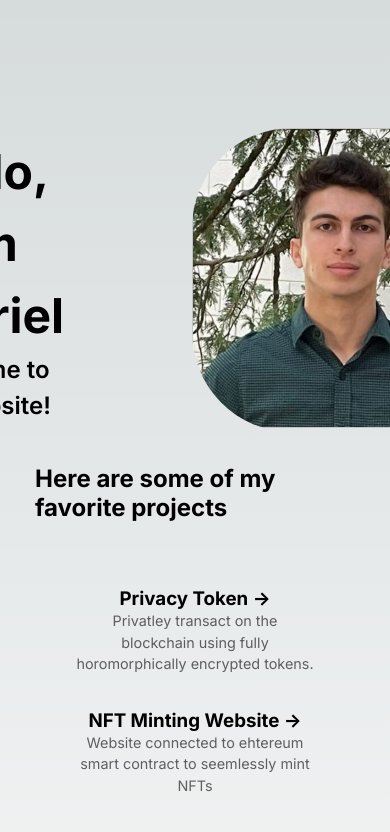
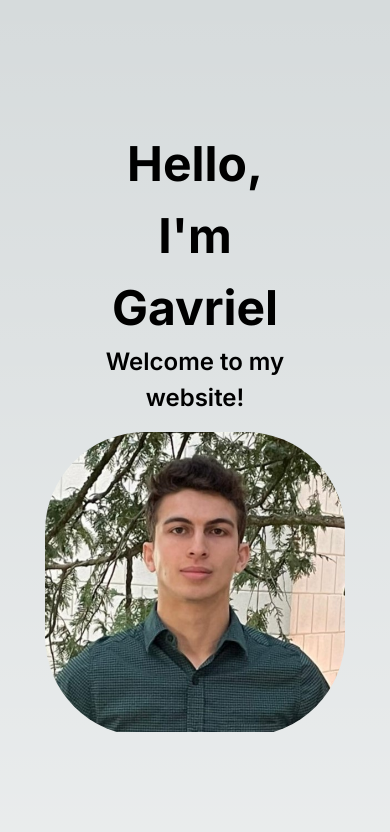
Before and after one commit to gwarren3210/prtfolio, a Next.js app: page / in a window 390 px wide. Shown: the top 832 px of the page. Built offline with nearby package versions, Linux system fonts and the light colour scheme.

Commit message:
mobile fix

```diff
--- a/src/app/layout.tsx
+++ b/src/app/layout.tsx
@@ -4,7 +4,7 @@ import { Inter } from 'next/font/google'
 const inter = Inter({ subsets: ['latin'] })
 
 export const metadata = {
-  title: 'Create Next App',
+  title: 'Gavriel Warren - Website',
   description: 'Generated by create next app',
 }
 
--- a/src/app/page.module.css
+++ b/src/app/page.module.css
@@ -1,7 +1,7 @@
 .main {
-  display: flex;
+/*   display: flex;
   flex-direction: column;
-  justify-content: space-between;
+  justify-content: space-evenly; */
   align-items: center;
   padding: 6rem;
   min-height: 100vh;
@@ -15,7 +15,7 @@
   align-items: center;
   gap: 1rem;
   text-align: center;
-  margin-bottom: 2rem;
+  margin-bottom: 6rem;
   margin-top: 2rem;
 }
 
@@ -25,12 +25,6 @@
   line-height: 1.5;
   max-width: 40ch;
   padding-right: 7rem;
-}
-
-.pfp {
-  border: 1px solid rgba(var(--card-border-rgb), 0.3);
-  background: rgba(var(--card-rgb), 0.1);
-  transition: border 200ms, background 200ms;
 }
 
 .description {
@@ -134,6 +128,14 @@
     padding: 4rem;
   }
 
+  .hero {
+    flex-direction: column;
+  }
+
+  .hero_description {
+    padding-right: 0;
+  }
+
   .grid {
     grid-template-columns: 1fr;
     margin-bottom: 120px;
--- a/src/app/page.tsx
+++ b/src/app/page.tsx
@@ -8,6 +8,7 @@ export default function Home() {
     <main className={styles.main}>
       {/* <Nav /> */}
       <Hero />
+
       <Projects />
     </main>
   )
```
